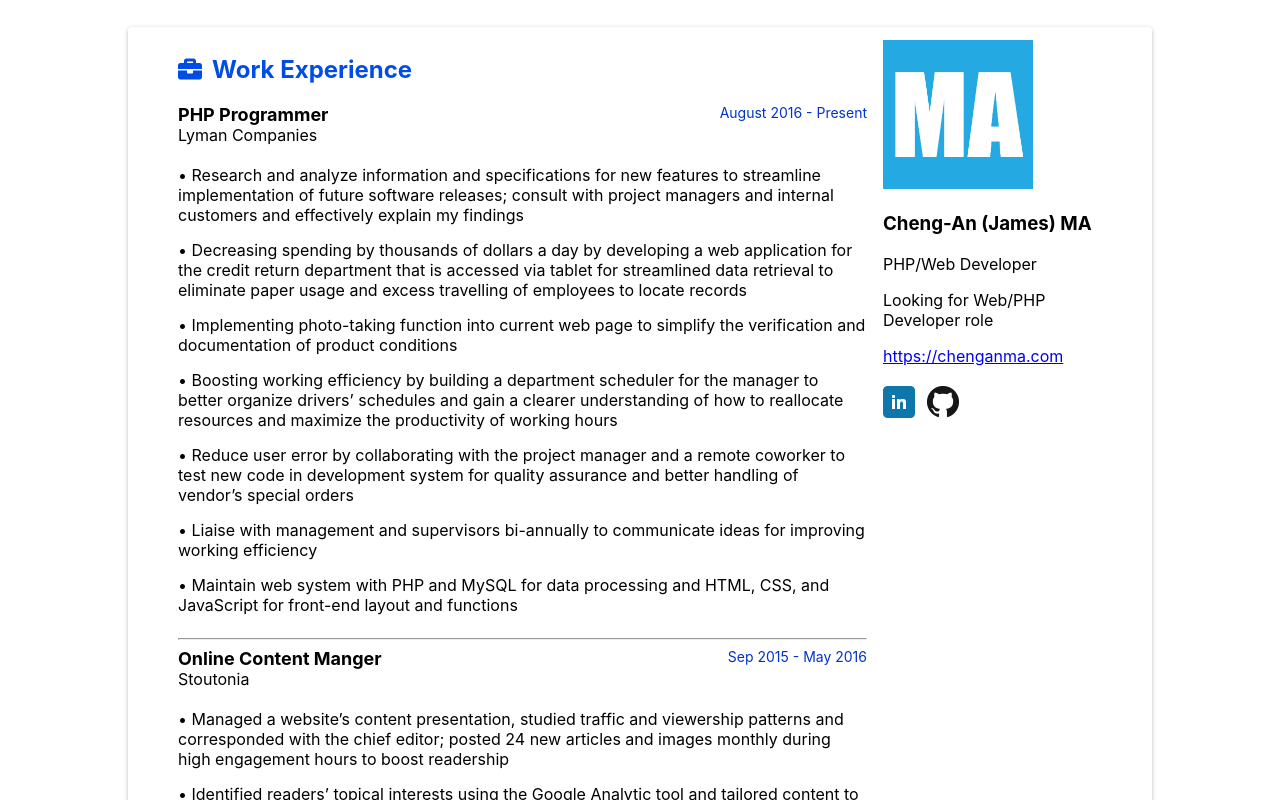
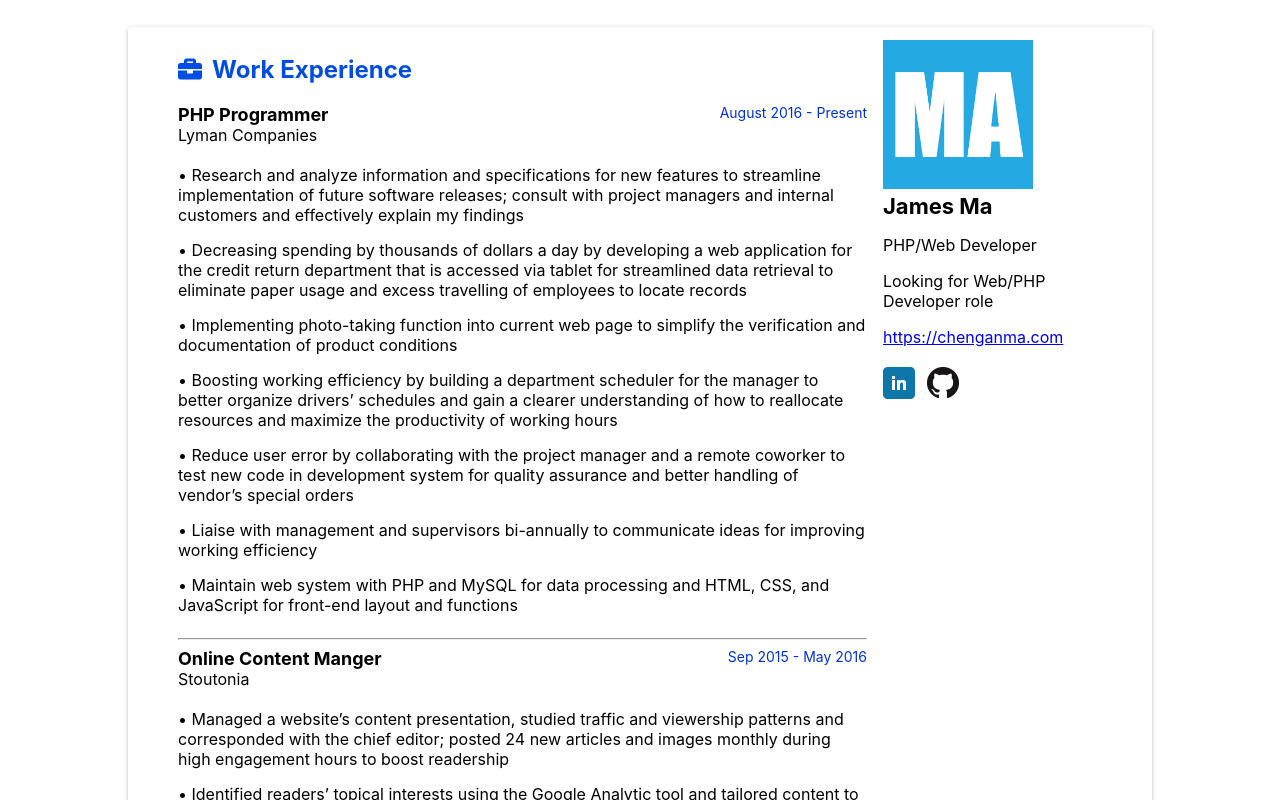
Before and after one commit to chenganma/personal-website, a React (Create React App) app: page / in a window 1280 px wide. Shown: the top 800 px of the page. Built offline with nearby package versions, Linux system fonts and the light colour scheme.

Commit message:
revise and adjust layout

```diff
--- a/src/Profile.js
+++ b/src/Profile.js
@@ -24,12 +24,17 @@ const iconSize = {
   marginRight: '12px',
 };
 
+const nameFormat = {
+  fontSize: '22px',
+  fontWeight: 'bold',
+}
+
 function Profile() {
 
     return (
         <div>
         	<img style={logoSize} src={logo} alt="Logo"></img>
-            <h3>{resumeData.name}</h3>
+            <div style={nameFormat}>{resumeData.name}</div>
             <p>{resumeData.role}</p>
             <p>{resumeData.roleDescription}</p>
             <a href={resumeData.profolio.url}>{resumeData.profolio.url}</a><br /><br />
--- a/src/resumeData.js
+++ b/src/resumeData.js
@@ -1,5 +1,5 @@
 const resumeData = {
-    "name": "Cheng-An (James) MA",
+    "name": "James Ma",
     "role": "PHP/Web Developer",
     "roleDescription": "Looking for Web/PHP Developer role",
     "updateDate": "01-31-2019",
```
